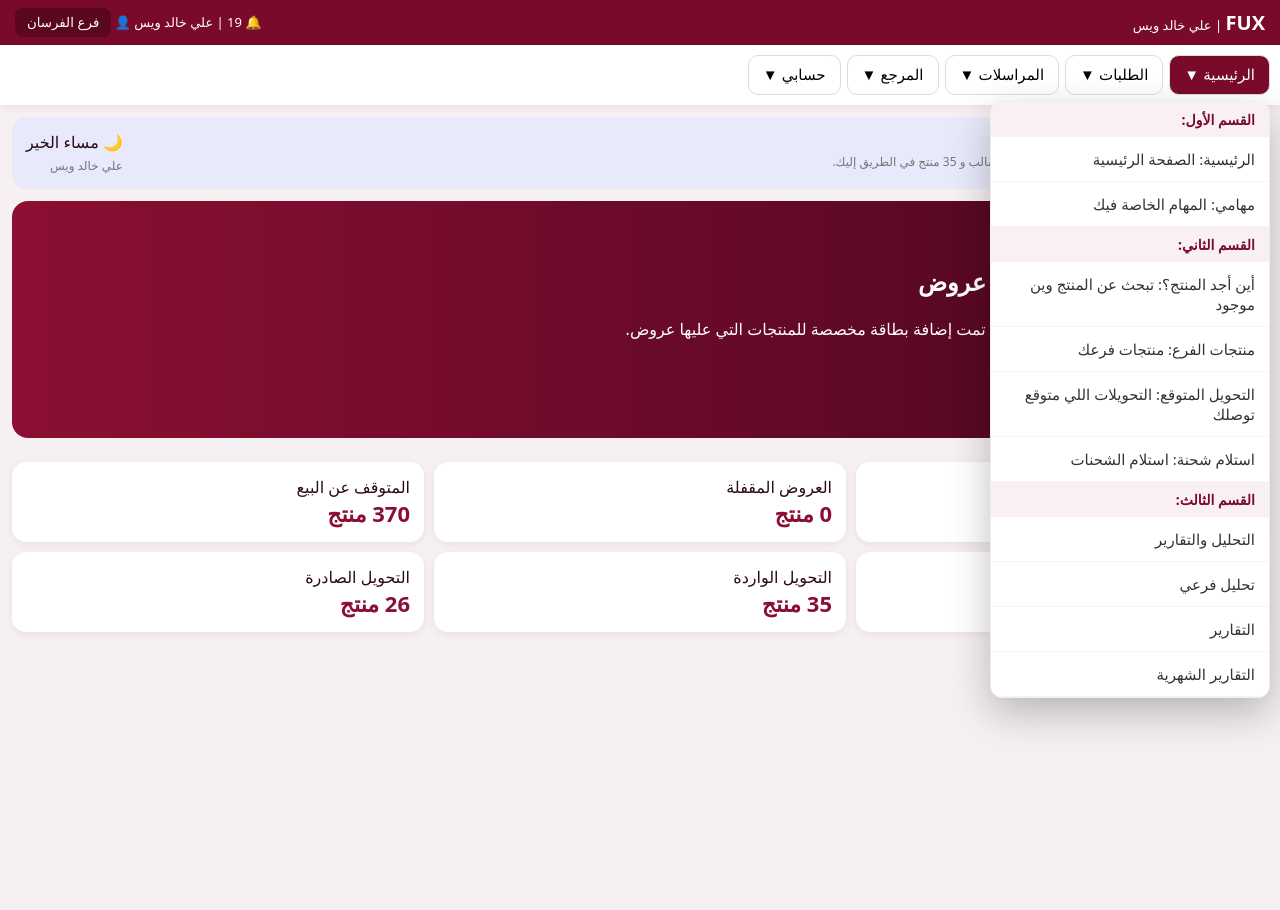
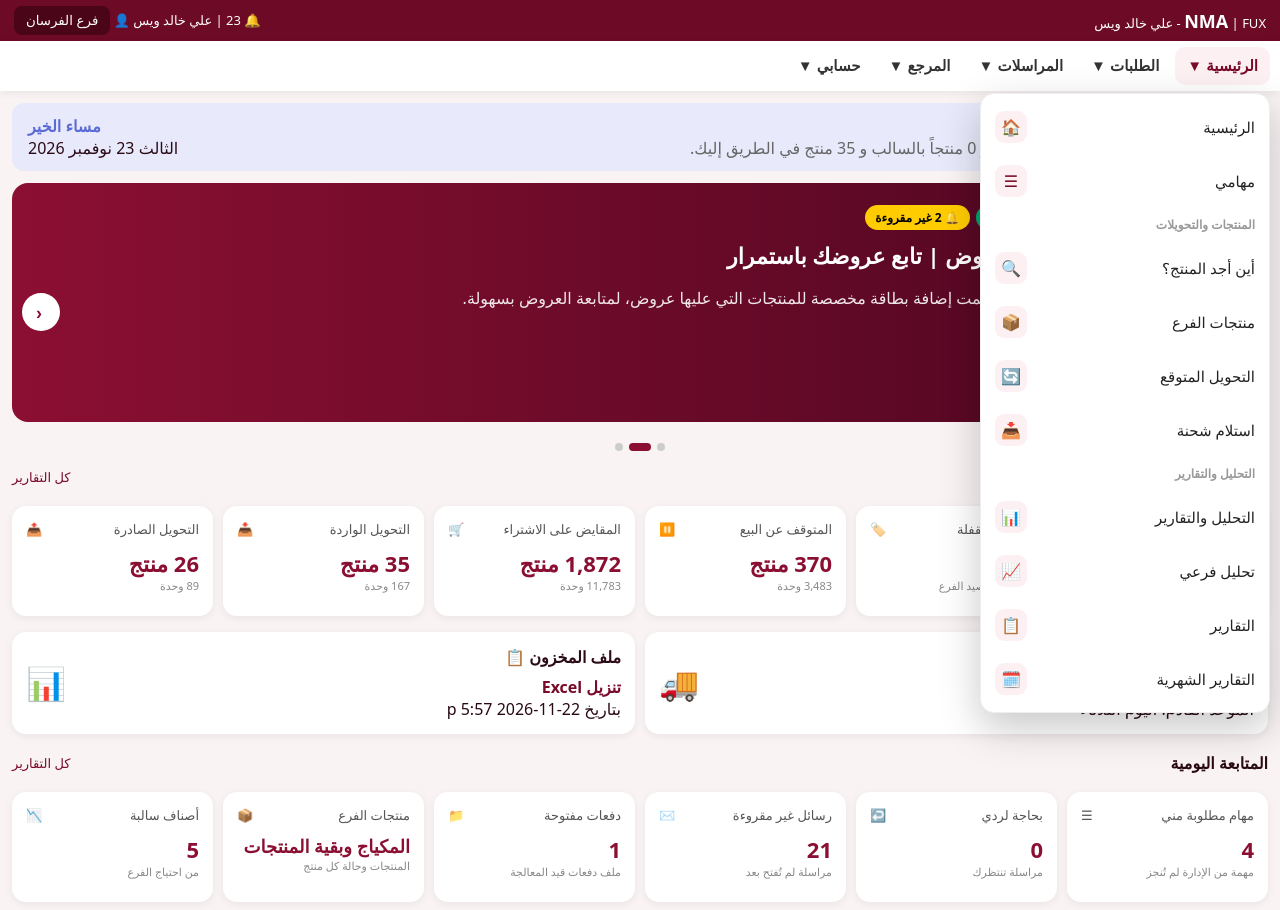
Before and after one commit to lykhaldwys767gmailcom/FUX., a plain HTML site: page index.html in a window 1280 px wide. Both pictures are taken after a click on the button "الرئيسية ▼". Before the commit the page ends 800 px from the top, so only its background shows below. Drawn offline with Linux system fonts and the light colour scheme.

Commit message:
Revise HTML structure and update styles

```diff
--- a/index.html
+++ b/index.html
@@ -5,90 +5,103 @@
 <meta name="viewport" content="width=device-width, initial-scale=1.0">
 <title>FUX</title>
 <style>
-*{box-sizing:border-box}body{margin:0;font-family:system-ui;background:#f6f0f3;color:#2a0a15}
-.top{background:#7a0a2a;color:white;display:flex;justify-content:space-between;align-items:center;padding:8px 15px;font-size:13px;flex-wrap:wrap}
-.top b{font-size:20px}.top button{background:#5a071f;color:white;border:0;padding:7px 12px;border-radius:8px}
-nav{background:white;display:flex;gap:6px;padding:10px;flex-wrap:wrap;position:relative;z-index:100;box-shadow:0 2px 8px #0001}
-.drop{position:relative}.drop>button{background:#fff;border:1px solid #ddd;padding:10px 14px;border-radius:10px;cursor:pointer;font-size:15px}
-.drop>button.active{background:#7a0a2a;color:white}
-.menu{display:none;position:absolute;right:0;top:46px;background:white;min-width:280px;max-width:92vw;border-radius:12px;box-shadow:0 15px 40px rgba(0,0,0,.25);overflow:hidden;z-index:999;border:1px solid #eee;max-height:80vh;overflow-y:auto}
-.menu a{display:block;padding:12px 14px;text-decoration:none;color:#333;border-bottom:1px solid #f5f5f5;font-size:15px}
-.menu a:hover{background:#fff0f3;color:#7a0a2a}
-.menu .sec{background:#f8f0f2;padding:8px 14px;font-weight:700;color:#7a0a2a;font-size:14px}
-.menu .note{padding:10px 14px;font-size:13px;color:#666;background:#fffbe6;line-height:1.6}
-.menu .sub{padding:10px 14px 4px;font-weight:700;color:#333}
-.hero{margin:12px;background:linear-gradient(90deg,#8b0f32,#4a0620);color:white;border-radius:16px;padding:22px}
-.greet{margin:12px;background:#e8eafb;border-radius:14px;padding:14px;display:flex;justify-content:space-between}
-.grid{display:grid;grid-template-columns:repeat(3,1fr);gap:10px;padding:12px}
-.card{background:white;border-radius:14px;padding:14px;box-shadow:0 2px 8px #0001}
-.card b{font-size:22px;color:#8b0f32}.small{color:#777;font-size:12px}
-@media(max-width:700px){.grid{grid-template-columns:1fr 1fr}.menu{min-width:260px}}
+*{box-sizing:border-box}body{margin:0;font-family:system-ui;background:#f9f3f4;color:#2a0a15}
+.top{background:#6d0a26;color:white;display:flex;justify-content:space-between;align-items:center;padding:6px 14px;font-size:13px}
+.top b{font-size:18px}.top button{background:#4a0518;color:white;border:0;padding:7px 12px;border-radius:8px}
+nav{background:white;display:flex;gap:4px;padding:6px 10px;position:relative;z-index:100;box-shadow:0 2px 8px #0001;flex-wrap:wrap}
+.drop{position:relative}.drop>button{background:white;border:0;padding:10px 12px;border-radius:10px;cursor:pointer;font-size:15px;font-weight:600;color:#333}
+.drop>button.active{background:#fdf0f3;color:#7a0a2a}
+.menu{display:none;position:absolute;right:0;top:46px;background:white;min-width:290px;border-radius:14px;box-shadow:0 15px 40px rgba(0,0,0,.22);z-index:999;border:1px solid #eee;padding:6px 0;max-height:82vh;overflow-y:auto}
+.menu a{display:flex;align-items:center;gap:10px;justify-content:space-between;padding:11px 14px;text-decoration:none;color:#222;font-size:15px}
+.menu a:hover{background:#fdf0f3}.menu a span{flex:1}.menu .ic{width:32px;height:32px;border-radius:9px;background:#fdf0f3;display:flex;align-items:center;justify-content:center;font-size:16px;color:#7a0a2a}
+.menu .head{padding:8px 14px;font-size:12px;color:#999;font-weight:700}
+.greet{margin:12px;background:#e8eafb;border-radius:12px;padding:12px 16px;display:flex;justify-content:space-between;align-items:center}
+.banner{margin:12px;background:linear-gradient(90deg,#8b0f32,#4a0620);color:white;border-radius:16px;padding:22px;position:relative;overflow:hidden;min-height:180px}
+.banner .tags{display:flex;gap:6px;flex-wrap:wrap}.tag{padding:4px 10px;border-radius:20px;font-size:12px;font-weight:700}.tag1{background:#ff2d55}.tag2{background:#00a86b}.tag3{background:#ffcc00;color:#000}
+.banner h2{margin:10px 0 6px;font-size:22px}.banner p{opacity:.9;line-height:1.6}.banner button{background:white;color:#8b0f32;border:0;padding:10px 18px;border-radius:20px;font-weight:700;cursor:pointer;margin-top:10px}
+.arrow{position:absolute;top:50%;transform:translateY(-50%);background:rgba(255,255,255,.25);color:white;border:0;width:38px;height:38px;border-radius:50%;font-size:18px;cursor:pointer;z-index:5}
+.arrowL{left:10px}.arrowR{right:10px}
+.dots{text-align:center;margin-top:10px}.dot{display:inline-block;width:8px;height:8px;border-radius:50%;background:#ccc;margin:0 3px;cursor:pointer}.dot.on{background:#8b0f32;width:22px;border-radius:10px}
+.sec{display:flex;justify-content:space-between;align-items:center;padding:4px 12px}.sec h3{margin:6px 0;font-size:16px}.sec a{color:#7a0a2a;text-decoration:none;font-size:13px}
+.grid{display:grid;grid-template-columns:repeat(6,1fr);gap:10px;padding:8px 12px}
+.card{background:white;border-radius:14px;padding:14px;box-shadow:0 2px 8px #0001;min-height:110px}
+.card .t{font-size:13px;color:#555;display:flex;justify-content:space-between}.card b{font-size:22px;color:#8b0f32;display:block;margin-top:10px}.card .s{font-size:11px;color:#888}
+.grid2{display:grid;grid-template-columns:1fr 1fr;gap:10px;padding:8px 12px}
+.card2{background:white;border-radius:14px;padding:14px;box-shadow:0 2px 8px #0001;display:flex;justify-content:space-between;align-items:center}
+@media(max-width:900px){.grid{grid-template-columns:repeat(3,1fr)}.grid2{grid-template-columns:1fr}}
+@media(max-width:550px){.grid{grid-template-columns:1fr 1fr}.banner h2{font-size:19px}}
 </style>
 </head>
 <body>
-<div class="top"><div><b>FUX</b> | علي خالد ويس</div><div>🔔 19 | علي خالد ويس 👤 <button>فرع الفرسان</button></div></div>
-
+<div class="top"><div><b>NMA</b> | FUX - علي خالد ويس</div><div>🔔 23 | علي خالد ويس 👤 <button>فرع الفرسان</button></div></div>
 <nav>
 <div class="drop"><button onclick="t(event,'m1')">الرئيسية ▼</button><div id="m1" class="menu">
-<div class="sec">القسم الأول:</div>
-<a href="#">الرئيسية: الصفحة الرئيسية</a>
-<a href="#">مهامي: المهام الخاصة فيك</a>
-<div class="sec">القسم الثاني:</div>
-<a href="#">أين أجد المنتج؟: تبحث عن المنتج وين موجود</a>
-<a href="#">منتجات الفرع: منتجات فرعك</a>
-<a href="#">التحويل المتوقع: التحويلات اللي متوقع توصلك</a>
-<a href="#">استلام شحنة: استلام الشحنات</a>
-<div class="sec">القسم الثالث:</div>
-<a href="#">التحليل والتقارير</a>
-<a href="#">تحليل فرعي</a>
-<a href="#">التقارير</a>
-<a href="#">التقارير الشهرية</a>
+<a href="#"><span>الرئيسية</span><div class="ic">🏠</div></a>
+<a href="#"><span>مهامي</span><div class="ic">☰</div></a>
+<div class="head">المنتجات والتحويلات</div>
+<a href="#"><span>أين أجد المنتج؟</span><div class="ic">🔍</div></a>
+<a href="#"><span>منتجات الفرع</span><div class="ic">📦</div></a>
+<a href="#"><span>التحويل المتوقع</span><div class="ic">🔄</div></a>
+<a href="#"><span>استلام شحنة</span><div class="ic">📥</div></a>
+<div class="head">التحليل والتقارير</div>
+<a href="#"><span>التحليل والتقارير</span><div class="ic">📊</div></a>
+<a href="#"><span>تحليل فرعي</span><div class="ic">📈</div></a>
+<a href="#"><span>التقارير</span><div class="ic">📋</div></a>
+<a href="#"><span>التقارير الشهرية</span><div class="ic">🗓️</div></a>
 </div></div>
-
-<div class="drop"><button onclick="t(event,'m2')">الطلبات ▼</button><div id="m2" class="menu">
-<a href="#">طلبات المنتج</a>
-<a href="#">طلبات المنتجات</a>
-<div class="sub">داخل طلبات المنتجات:</div>
-<div class="note">تدخل على <b>أين أجد المنتج؟</b><br>تلقى بجانب الفرع زر <b>اطلب</b><br>تضغطه عشان تطلب المنتج</div>
-<div class="sub">وتحت فيه 3 أيقونات:</div>
-<a href="#">1. الوارد إلى فرعي: الطلبات اللي جاية لفرعك</a>
-<a href="#">2. طلباتي: الطلبات اللي انت طلبتها</a>
-<a href="#">3. بانتظار الرد فقط: الطلبات اللي للحين ما انرد عليها</a>
-</div></div>
-
-<div class="drop"><button onclick="t(event,'m3')">المراسلات ▼</button><div id="m3" class="menu">
-<a href="#">1. المراسلات الرسمية</a>
-<a href="#">2. المحادثات الداخلية</a>
-<a href="#">3. ملفات الدفعات</a>
-</div></div>
-
-<div class="drop"><button onclick="t(event,'m4')">المرجع ▼</button><div id="m4" class="menu">
-<a href="#">1. المسؤوليات</a>
-<a href="#">2. الآليات والتعليمات</a>
-<a href="#">3. بطاقات التعريف</a>
-</div></div>
-
-<div class="drop"><button onclick="t(event,'m5')">حسابي ▼</button><div id="m5" class="menu">
-<a href="#">1. حسابي والبريد</a>
-<a href="#">2. التحكم في التطبيق والتطوير</a>
-<a href="#">علي خالد ويس</a>
-<a href="#">تسجيل خروج</a>
-</div></div>
+<div class="drop"><button onclick="t(event,'m2')">الطلبات ▼</button><div id="m2" class="menu"><a href="#"><span>طلبات المنتج</span><div class="ic">🛒</div></a><a href="#"><span>طلبات المنتجات</span><div class="ic">📦</div></a><a href="#"><span>الوارد إلى فرعي</span><div class="ic">📥</div></a><a href="#"><span>طلباتي</span><div class="ic">📝</div></a><a href="#"><span>بانتظار الرد فقط</span><div class="ic">⏳</div></a></div></div>
+<div class="drop"><button onclick="t(event,'m3')">المراسلات ▼</button><div id="m3" class="menu"><a href="#"><span>المراسلات الرسمية</span><div class="ic">📄</div></a><a href="#"><span>المحادثات الداخلية</span><div class="ic">💬</div></a><a href="#"><span>ملفات الدفعات</span><div class="ic">📁</div></a></div></div>
+<div class="drop"><button onclick="t(event,'m4')">المرجع ▼</button><div id="m4" class="menu"><a href="#"><span>المسؤوليات</span><div class="ic">👥</div></a><a href="#"><span>الآليات والتعليمات</span><div class="ic">📜</div></a><a href="#"><span>بطاقات التعريف</span><div class="ic">🪪</div></a></div></div>
+<div class="drop"><button onclick="t(event,'m5')">حسابي ▼</button><div id="m5" class="menu"><a href="#"><span>حسابي والبريد</span><div class="ic">📧</div></a><a href="#"><span>التحكم في التطبيق والتطوير</span><div class="ic">🔧</div></a></div></div>
 </nav>
-
-<div class="greet"><div><b>مرحباً، فرع الفرسان</b><div class="small">لديك اليوم 370 منتجات متوقفة عن البيع و 9 منتجاً بالسالب و 35 منتج في الطريق إليك.</div></div><div>🌙 مساء الخير<br><span class="small">علي خالد ويس</span></div></div>
-<div class="hero"><span style="background:#ffcc00;color:black;padding:3px 10px;border-radius:20px;font-size:12px">مهم ! 3 غير مقروءة</span><h2>بطاقة المنتجات التي عليها عروض</h2><p>ضمن التحسينات الجديدة في نظام FUX تمت إضافة بطاقة مخصصة للمنتجات التي عليها عروض.</p><button style="background:white;color:#8b0f32;border:0;padding:10px 18px;border-radius:20px">← اقرأ المزيد</button><div class="small" style="color:white;margin-top:8px">علي خالد ويس ، 2026-11-22</div></div>
+<div class="greet"><div><b>مرحباً، فرع الفرسان 🌙 مساء الخير</b><div class="small" style="color:#666">لديك اليوم 370 منتجات متوقفة عن البيع و 0 منتجاً بالسالب و 35 منتج في الطريق إليك.</div></div><div style="text-align:left"><b style="color:#5b6bd5">مساء الخير</b><div class="small">الثالث 23 نوفمبر 2026</div></div></div>
+<div class="banner" id="banner">
+<button class="arrow arrowR" onclick="move(-1)">›</button>
+<button class="arrow arrowL" onclick="move(1)">‹</button>
+<div id="slide">
+<div class="tags"><span>📢 الإعلانات والتحديثات</span><span class="tag tag1">! مهم</span><span class="tag tag2">✦ جديد</span><span class="tag tag3">🔔 2 غير مقروءة</span></div>
+<h2 id="bTitle">بطاقة المنتجات المقايضة | متابعة أدق وتحكم أكبر</h2>
+<p id="bText">تمت إضافة بطاقة المنتجات المقايضة إلى نظام NMA، لتوفير طريقة أكثر سهولة ومرونة لمتابعة المنتجات المقايضة حسب الفترة المحددة.</p>
+<button>ما الجديد؟ ← اقرأ المزيد</button>
+<div style="font-size:12px;margin-top:10px;opacity:.8">🕐 2026-11-22 - علي خالد ويس | كل الإعلانات (6)</div>
+</div>
+</div>
+<div class="dots"><span class="dot on" onclick="go(0)"></span><span class="dot" onclick="go(1)"></span><span class="dot" onclick="go(2)"></span></div>
+<div class="sec"><h3>ملخص الفرع</h3><a href="#">كل التقارير</a></div>
 <div class="grid">
-<div class="card">المنتجات السالبة<div><b>0 منتج</b></div></div>
-<div class="card">العروض المقفلة<div><b>0 منتج</b></div></div>
-<div class="card">المتوقف عن البيع<div><b>370 منتج</b></div></div>
-<div class="card">المقايض على الاشتراء<div><b>1,872 منتج</b></div></div>
-<div class="card">التحويل الواردة<div><b>35 منتج</b></div></div>
-<div class="card">التحويل الصادرة<div><b>26 منتج</b></div></div>
+<div class="card"><div class="t">المنتجات السالبة <span>📉</span></div><b>0 منتج</b><div class="s">0 وحدة بالسالب</div></div>
+<div class="card"><div class="t">العروض المقفلة <span>🏷️</span></div><b>0 منتج</b><div class="s">0 وحدة في رصيد الفرع</div></div>
+<div class="card"><div class="t">المتوقف عن البيع <span>⏸️</span></div><b>370 منتج</b><div class="s">3,483 وحدة</div></div>
+<div class="card"><div class="t">المقايض على الاشتراء <span>🛒</span></div><b>1,872 منتج</b><div class="s">11,783 وحدة</div></div>
+<div class="card"><div class="t">التحويل الواردة <span>📥</span></div><b>35 منتج</b><div class="s">167 وحدة</div></div>
+<div class="card"><div class="t">التحويل الصادرة <span>📤</span></div><b>26 منتج</b><div class="s">89 وحدة</div></div>
+</div>
+<div class="grid2">
+<div class="card2"><div><b>مواعيد الشحنات 🚚</b><div style="color:#7a0a2a;font-weight:700;margin-top:8px">الاثنين + الخميس</div><div class="small">الموعد القادم: اليوم الثلاثاء</div></div><div style="font-size:32px">🚚</div></div>
+<div class="card2"><div><b>ملف المخزون 📋</b><div style="color:#7a0a2a;font-weight:700;margin-top:8px">تنزيل Excel</div><div class="small">بتاريخ 22-11-2026 5:57 p</div></div><div style="font-size:32px">📊</div></div>
+</div>
+<div class="sec"><h3>المتابعة اليومية</h3><a href="#">كل التقارير</a></div>
+<div class="grid">
+<div class="card"><div class="t">مهام مطلوبة مني <span>☰</span></div><b>4</b><div class="s">مهمة من الإدارة لم تُنجز</div></div>
+<div class="card"><div class="t">بحاجة لردي <span>↩️</span></div><b>0</b><div class="s">مراسلة تنتظرك</div></div>
+<div class="card"><div class="t">رسائل غير مقروءة <span>✉️</span></div><b>21</b><div class="s">مراسلة لم تُفتح بعد</div></div>
+<div class="card"><div class="t">دفعات مفتوحة <span>📁</span></div><b>1</b><div class="s">ملف دفعات قيد المعالجة</div></div>
+<div class="card"><div class="t">منتجات الفرع <span>📦</span></div><b style="font-size:18px">المكياج وبقية المنتجات</b><div class="s">المنتجات وحالة كل منتج</div></div>
+<div class="card"><div class="t">أصناف سالبة <span>📉</span></div><b>5</b><div class="s">من احتياج الفرع</div></div>
 </div>
 <script>
 function t(e,id){e.stopPropagation();var el=document.getElementById(id);var isOpen=el.style.display==='block';document.querySelectorAll('.menu').forEach(m=>m.style.display='none');document.querySelectorAll('.drop>button').forEach(b=>b.classList.remove('active'));if(!isOpen){el.style.display='block';e.currentTarget.classList.add('active');}}
 document.addEventListener('click',function(){document.querySelectorAll('.menu').forEach(m=>m.style.display='none');document.querySelectorAll('.drop>button').forEach(b=>b.classList.remove('active'));});
+var slides=[
+{title:"بطاقة المنتجات المقايضة | متابعة أدق وتحكم أكبر",text:"تمت إضافة بطاقة المنتجات المقايضة إلى نظام NMA، لتوفير طريقة أكثر سهولة ومرونة لمتابعة المنتجات المقايضة حسب الفترة المحددة."},
+{title:"بطاقة المنتجات التي عليها عروض | تابع عروضك باستمرار",text:"ضمن التحسينات الجديدة في نظام FUX تمت إضافة بطاقة مخصصة للمنتجات التي عليها عروض، لمتابعة العروض بسهولة."},
+{title:"تحسينات جديدة في التحويلات والطلبات",text:"صار تقدر تطلب المنتج من صفحة أين أجد المنتج؟ بضغطة زر اطلب بجانب الفرع، وتتابع طلباتك من الوارد إلى فرعي وطلباتي."}
+];
+var cur=0;
+function show(){document.getElementById('bTitle').innerText=slides[cur].title;document.getElementById('bText').innerText=slides[cur].text;document.querySelectorAll('.dot').forEach((d,i)=>d.classList.toggle('on',i===cur));}
+function move(n){cur=(cur+n+slides.length)%slides.length;show();}
+function go(n){cur=n;show();}
+setInterval(function(){move(1)},6000);
 </script>
 </body>
 </html>
```
